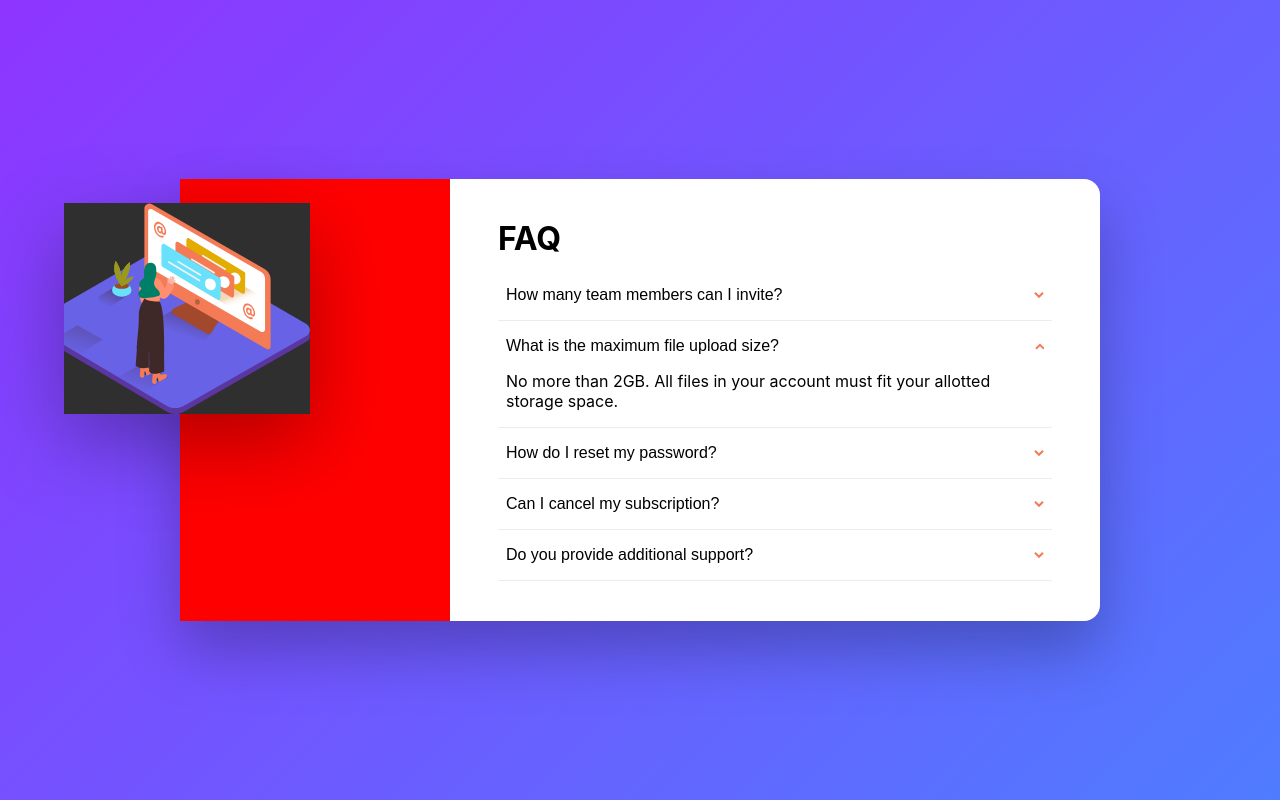
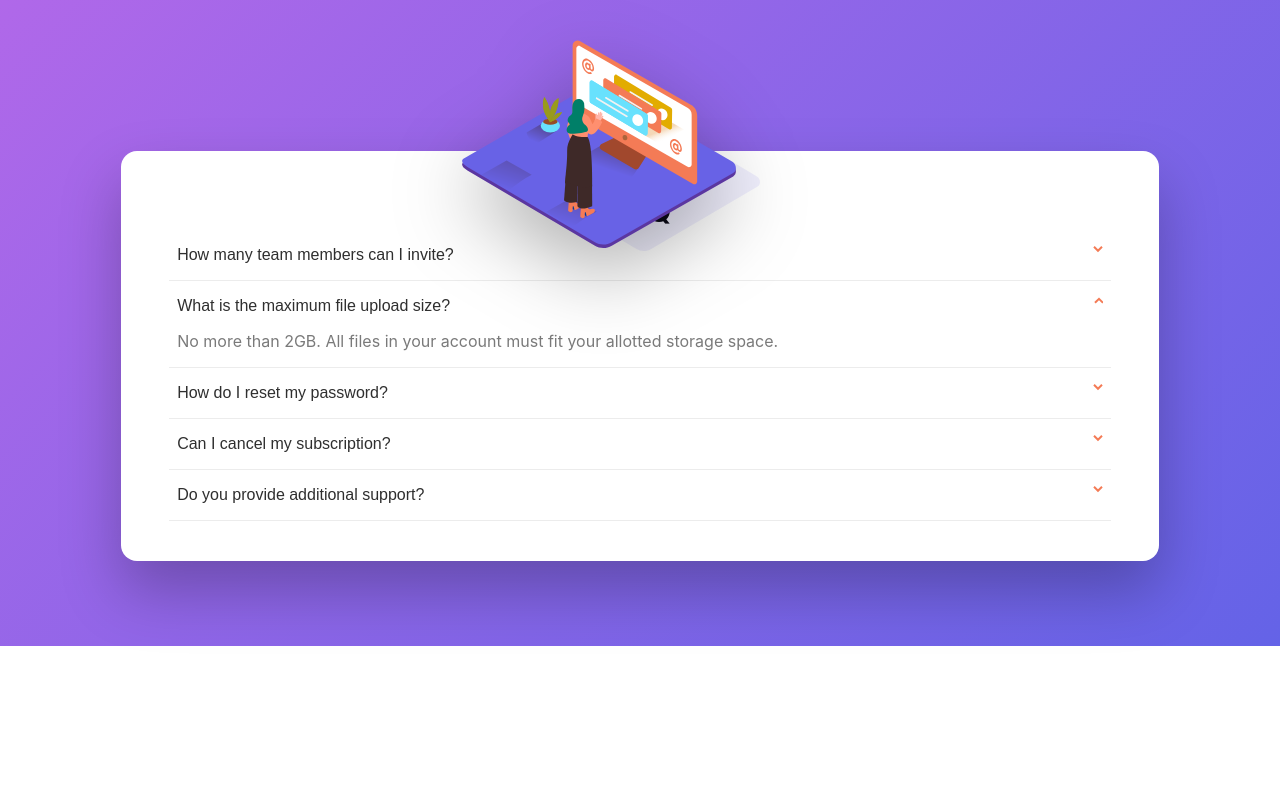
Before and after one commit to sophyrise/faq-accordion-card, a React (Vite) app: page / in a window 1280 px wide. Built offline with nearby package versions, Linux system fonts and the light colour scheme.

Commit message:
picture visuals corrected

```diff
--- a/src/App.tsx
+++ b/src/App.tsx
@@ -1,15 +1,14 @@
 import mainArt from './react-icons/mainPhoto.svg'
+import underArt from './react-icons/underPhoto.svg'
 import FaqItems from './faq-items'
 
 function App() {
   return (
     <div className="page-gradient">
+      <img className="mainPhoto" src={mainArt} alt="Illustration1" />
+      <img className="underPhoto" src={underArt} alt="Illustration2" />
+
       <div className="faq-card">
-
-        <div className="faq-art">
-          <img src={mainArt} alt="Illustration" />
-        </div>
-
         <div className="faq-content">
 
           <h1 className="faq-title">FAQ</h1>
--- a/src/index.css
+++ b/src/index.css
@@ -1,6 +1,6 @@
 :root {
-  --bg-start: #8e35ff;
-  --bg-end: #4f7cff;
+  --bg-start: rgba(176, 104, 233, 1);
+  --bg-end: rgba(100, 99, 231, 1);
   --card-bg: #ffffff;
   --text: #2f2f2f;
   --muted: #7a7a7a;
@@ -14,51 +14,52 @@
 
 * {
   box-sizing: border-box;
-}
-
-html, body, #root {
-  height: 100%;
-}
-
-body {
   margin: 0;
+  padding: 0;
 }
 
 .page-gradient {
   min-height: 100%;
+  place-items: center;
+  background: linear-gradient(135deg, var(--bg-start), var(--bg-end));
   display: flex;
+  flex-direction: column;
   align-items: center;
-  justify-content: center;
-  background: linear-gradient(135deg, var(--bg-start), var(--bg-end));
-  padding: 24px;
+  position: relative;
 }
 
 .faq-card {
-  width: 100%;
-  max-width: 920px;
+  max-width: 100%;
   background: rgba(255, 255, 255, 1);
   border-radius: 16px;
   box-shadow: 0 30px 60px rgba(0, 0, 0, 0.25);
-  display: flex;
+  z-index: 1;
+  margin: -100px 24px 85px 24px;
 }
 
-.faq-art {
-  background-color: red;
+.mainPhoto {
+  width: 237px;
+  height: auto;
+  z-index: 3;
+  margin-top: 40px;
+  position: absolute;
+}
+.underPhoto {
+  width: 240px;
+  height: auto;
+  z-index: 2;
+  margin-top: 147px;
 }
 
-.faq-art img {
-  width: 100%;
-  background-color: #2f2f2f;
-  padding: 0, 72px, 532px, 0
-}
-
-
 .faq-content {
-  padding: 28px 20px;
+  padding: 132px 24px 48px 24px;
 }
 
 .faq-title {
-  margin: 0 0 12px 0;
+  font-size: 32px;
+  text-align: center;
+  margin: 0;
+  padding: 0;
 }
 
 .faq-list {
@@ -77,9 +78,10 @@ body {
   border: 0;
   padding: 16px 8px;
   display: flex;
-  align-items: center;
+  align-items: left;
   justify-content: space-between;
   font-size: 16px;
+  color: var(--text);
   cursor: pointer;
 }
 
@@ -90,6 +92,7 @@ body {
 .faq-answer {
   max-height: 0;
   overflow: hidden;
+  color: var(--muted);
   padding: 0 8px;
   transition: max-height 240ms ease, padding 240ms ease;
 }
@@ -102,23 +105,15 @@ body {
 @media (min-width: 900px) {
   .faq-card {
     grid-template-columns: 1fr 1fr;
-    align-items: stretch;
+    align-items: center;
     overflow: visible;
   }
 
-  .faq-art {
-    display: block;
-    position: relative;
-    padding: 24px 0 24px 24px;
-  }
-
-  .faq-art img {
-    width: 100%;
-    height: auto;
-    display: block;
+  .mainPhoto {
+    padding-left: 197px;
+    width: 471px;
     transform: translateX(-140px);
     filter: drop-shadow(0 28px 40px rgba(0, 0, 0, 0.3));
-    z-index: 1;
   }
 
   .faq-content {
```
Also changed, not shown: src/react-icons/mainPhoto.svg, src/react-icons/underPhoto.svg (added).
